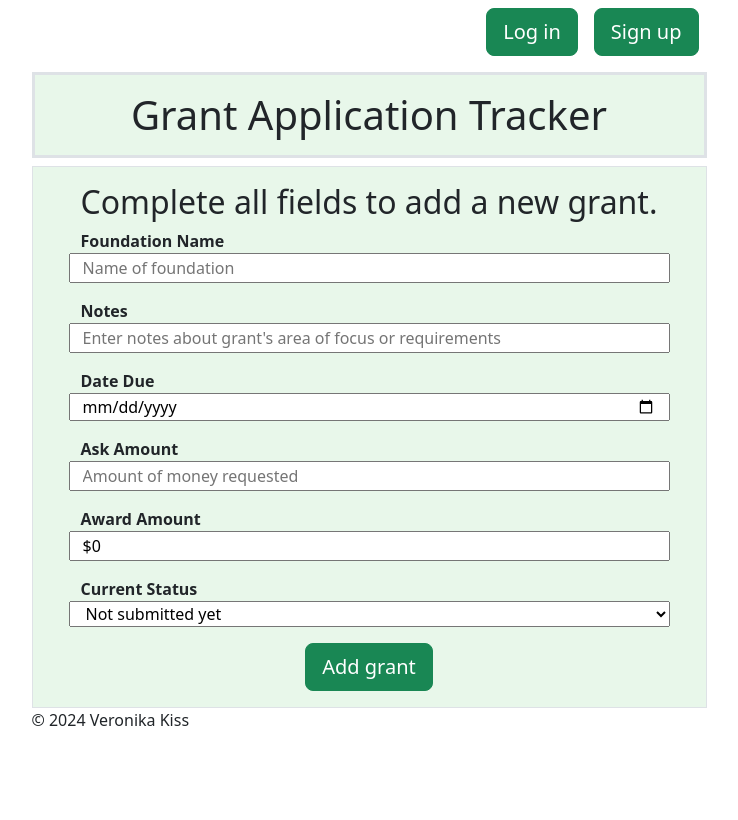
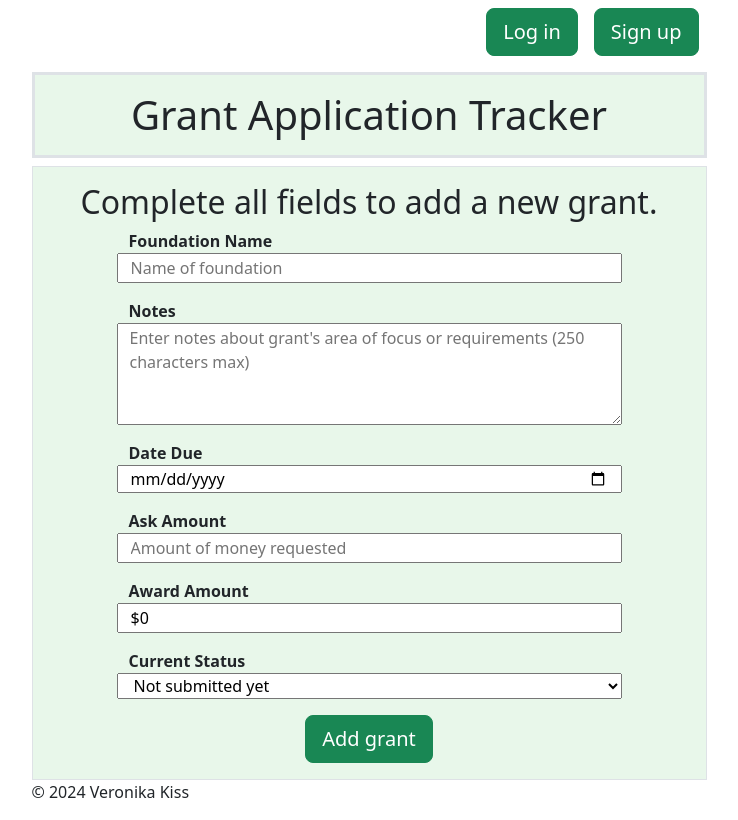
Before and after one commit to vmkiss/grant-app-tracker, a React (Create React App) app in the folder app/frontend/: page /create in a window 1280 px wide. Shown: the whole page, without its empty margins (271-1009 px from the left). Built offline with nearby package versions, Linux system fonts and the light colour scheme.

Commit message:
shorten input fields and add textarea to edit grant form

```diff
--- a/app/frontend/src/pages/AddGrantPage.js
+++ b/app/frontend/src/pages/AddGrantPage.js
@@ -46,7 +46,7 @@ export const AddGrantPage = () => {
             <h2>Complete all fields to add a new grant.</h2>
             <form onSubmit={(e) => { e.preventDefault();}}>
                 <fieldset>
-                    <div class="mb-3 row">
+                    <div class="mb-3 row px-5">
                         <label for="foundation">Foundation Name</label>
                         <input
                             type="text"
@@ -55,16 +55,17 @@ export const AddGrantPage = () => {
                             onChange={e => setFoundation(e.target.value)}
                             id="foundation" />
                     </div>
-                    <div class="mb-3 row">
+                    <div class="mb-3 row px-5">
                         <label for="notes">Notes</label>
-                        <input
-                            type="text"
-                            placeholder="Enter notes about grant's area of focus or requirements"
+                        <textarea
+                            maxLength="250"
+                            rows="4"
+                            placeholder="Enter notes about grant's area of focus or requirements (250 characters max)"
                             value={notes}
                             onChange={e => setNotes(e.target.value)}
                             id="notes"/>
                     </div>
-                    <div class="mb-3 row">
+                    <div class="mb-3 row px-5">
                         <label for="date">Date Due</label>
                         <input
                             type="date"
@@ -73,7 +74,7 @@ export const AddGrantPage = () => {
                             onChange={e => setDate(e.target.value)}
                             id="date"/>
                     </div>
-                    <div class="mb-3 row">
+                    <div class="mb-3 row px-5">
                         <label for="ask">Ask Amount</label>
                         <input
                             type="text"
@@ -82,7 +83,7 @@ export const AddGrantPage = () => {
                             onChange={e => setAsk(e.target.value)}
                             id="ask"/>
                     </div>
-                    <div class="mb-3 row">
+                    <div class="mb-3 row px-5">
                         <label for="award">Award Amount</label>
                         <input
                             type="text"
@@ -91,7 +92,7 @@ export const AddGrantPage = () => {
                             onChange={e => setAward(e.target.value)}
                             id="award"/>
                     </div>
-                    <div class="mb-3 row">
+                    <div class="mb-3 row px-5">
                         <label for="status">Current Status</label>
                         <select
                             value={currStatus}
--- a/app/frontend/src/pages/EditGrantPage.js
+++ b/app/frontend/src/pages/EditGrantPage.js
@@ -50,7 +50,7 @@ export const EditGrantPage = ({ grantToEdit }) => {
                 <h2>Edit grant details.</h2>
                 <form onSubmit={(e) => { e.preventDefault();}}>
                 <fieldset>
-                    <div class="mb-3 row">
+                    <div class="mb-3 row px-5">
                         <label for="foundation">Foundation Name</label>
                         <input
                             type="text"
@@ -59,16 +59,17 @@ export const EditGrantPage = ({ grantToEdit }) => {
                             onChange={e => setFoundation(e.target.value)}
                             id="foundation" />
                     </div>
-                    <div class="mb-3 row">
+                    <div class="mb-3 row px-5">
                         <label for="notes">Notes</label>
-                        <input
-                            type="text"
+                        <textarea
+                            maxLength="250"
+                            rows="4"
                             placeholder="Enter notes about grant's area of focus or requirements"
                             value={notes}
                             onChange={e => setNotes(e.target.value)}
                             id="notes"/>
                     </div>
-                    <div class="mb-3 row">
+                    <div class="mb-3 row px-5">
                         <label for="date">Date Due</label>
                         <input
                             type="date"
@@ -77,7 +78,7 @@ export const EditGrantPage = ({ grantToEdit }) => {
                             onChange={e => setDate(e.target.value)}
                             id="date"/>
                     </div>
-                    <div class="mb-3 row">
+                    <div class="mb-3 row px-5">
                         <label for="ask">Ask Amount</label>
                         <input
                             type="text"
@@ -86,7 +87,7 @@ export const EditGrantPage = ({ grantToEdit }) => {
                             onChange={e => setAsk(e.target.value)}
                             id="ask"/>
                     </div>
-                    <div class="mb-3 row">
+                    <div class="mb-3 row px-5">
                         <label for="award">Award Amount</label>
                         <input
                             type="text"
@@ -95,7 +96,7 @@ export const EditGrantPage = ({ grantToEdit }) => {
                             onChange={e => setAward(e.target.value)}
                             id="award"/>
                     </div>
-                    <div class="mb-3 row">
+                    <div class="mb-3 row px-5">
                         <label for="status">Current Status</label>
                         <select
                             value={currStatus}
```
